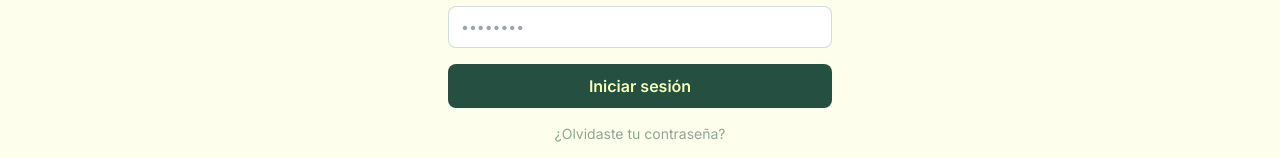
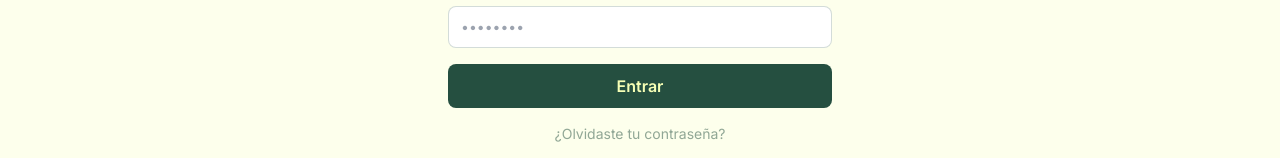
Before and after one commit to IlescasJesse/sarui-pilates-studio, a Next.js app in the folder apps/web/: page /tienda/login in a window 1280 px wide. Shown: the part 344-502 px from the top of the page. Built offline with nearby package versions, Linux system fonts and the light colour scheme; no server answers.

Commit message:
fix: redundant 'Iniciar sesión' button on login page
- Submit button text changed to 'Entrar' (tab already says Iniciar sesión)

```diff
--- a/apps/web/src/app/tienda/login/page.tsx
+++ b/apps/web/src/app/tienda/login/page.tsx
@@ -196,7 +196,7 @@ function LoginForm({ redirectTo, onForgot }: { redirectTo: string; onForgot: ()
         className="w-full bg-[#254F40] text-[#F6FFB5] font-semibold py-2.5 rounded-lg hover:bg-[#254F40]/90 transition-colors disabled:opacity-60 flex items-center justify-center gap-2"
       >
         {isSubmitting && <Loader2 className="w-4 h-4 animate-spin" />}
-        Iniciar sesión
+        Entrar
       </button>
 
       <button
```
